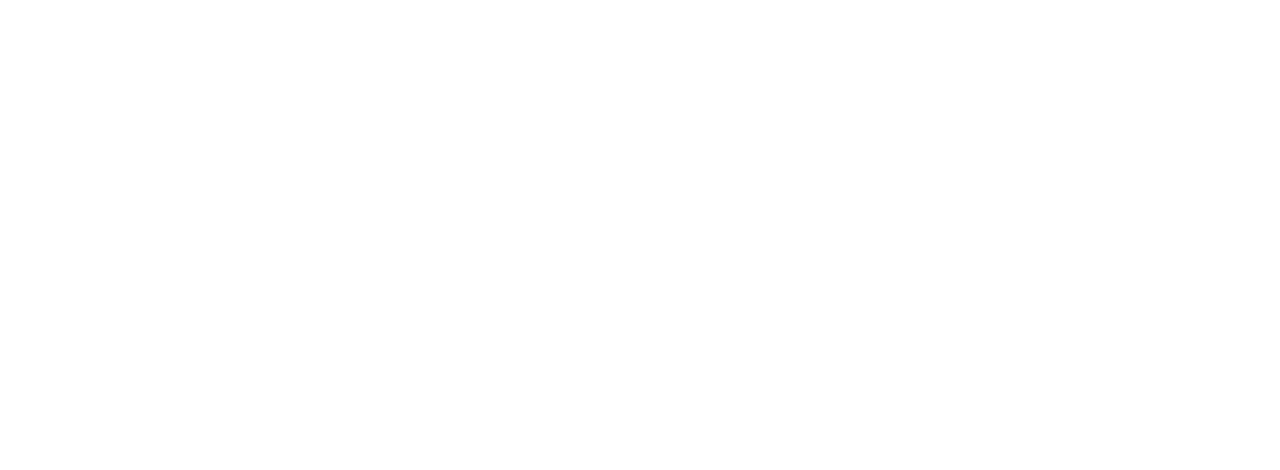
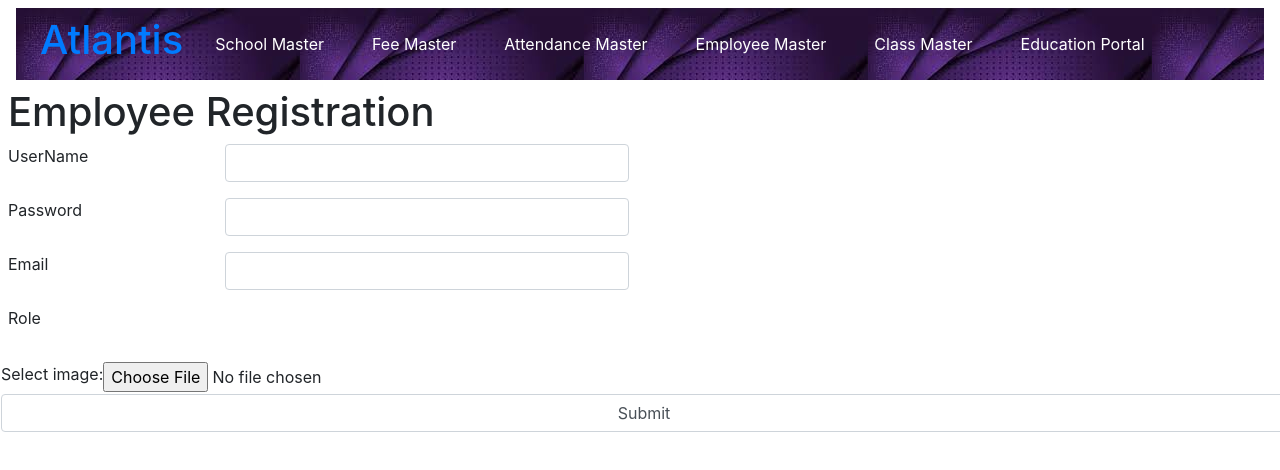
Before and after one commit to Artiupadhyay/atlantisui, a React (Create React App) app: page /school/addstudent in a window 1280 px wide. Shown: the top 470 px of the page. Built offline with nearby package versions, Linux system fonts and the light colour scheme.

Commit message:
employeereg created

```diff
--- a/src/App.js
+++ b/src/App.js
@@ -7,6 +7,10 @@
 import AddSchool from './pages/admin/addschool';
 import ViewSchool from './pages/admin/viewschool';
 import SchoolDash from './pages/school/schooldash';
+import EmployeeReg from './pages/school/employeereg';
+import AddStudent from './pages/school/addstudent';
+import ViewEmployeeReg from './pages/school/viewemployee';
+import ViewStudents from './pages/school/viewstudents';
 import {
     BrowserRouter as Router,
     Switch,
@@ -20,9 +24,12 @@
            <Route path='/' exact component={Login} />
            <Route path='/admin/dashboard/' exact component ={Dashboard} />
            <Route path='/admin/addschool/' exact component ={AddSchool} />
-
            <Route path='/admin/viewschool/' exact component ={ViewSchool} />
            <Route path='/school/schooldash/' exact component ={SchoolDash} />
+           <Route path='/school/employeereg/' exact component ={EmployeeReg} />
+           <Route path='/school/addstudent/' exact component ={AddStudent} />
+           <Route path='/school/viewemployee/' exact component ={ViewEmployeeReg}/>
+           <Route path='/school/viewstudents/' exact component ={ViewStudents} />
         </Router>
     );
 }
--- /dev/null
+++ b/src/pages/school/addstudent.jsx
@@ -0,0 +1,59 @@
+import React from 'react';
+import {connect} from 'react-redux';
+import SchoolNav from './components/schoolnav';
+
+
+function AddStudent(props) {
+  const [UserName, setUserName] = React.useState(null);
+  const [Password, setPassword] = React.useState(null);
+  const [Email, setEmail] = React.useState(null);
+
+
+  const handelUserNameChange = (event)=>{
+      setUserName(event.target.value);
+  }
+  const handelPasswordChange = (event)=>{
+      setPassword(event.target.value);
+  }
+  const handelEmailChange = (event)=>{
+    setEmail(event.target.value);
+}
+
+
+    return(
+      <>
+      <SchoolNav/>
+         <div className="ml-2 schoolform ">
+             <h1 className="bd-highlight">Employee Registration</h1>
+        <div className="form-group row">
+         <label for="Username" className="col-sm-2 ">UserName</label>
+        <div className="col-md-4">
+        <input type="text" className="form-control"  value={UserName} onChange={handelUserNameChange}/>
+       </div>
+      </div>
+     <div className="form-group row">
+    <label for="Password" className="col-sm-2 ">Password</label>
+    <div className="col-md-4">
+      <input type="text" className="form-control"  value={Password} onChange={handelPasswordChange}/>
+    </div>
+  </div>
+  <div className="form-group row">
+    <label for="Email" className="col-sm-2 ">Email</label>
+    <div className="col-md-4">
+      <input type="text" className="form-control"  value={Email} onChange={handelEmailChange}/>
+    </div>
+  </div>
+  <div className="form-group row">
+      <label for="Role" className="col-sm-2 ">Role</label>
+  </div>
+  <div className=" p-2 form-group row">
+    <label for="img">Select image:</label>
+    <input type="file" id="img" name="img" accept="image/*"/>
+    <input type="submit" className=" form-control"  name="submit"  onClick={()=>this.AddStudent()}/>
+    </div>
+</div>
+</>
+
+    );
+}
+export default AddStudent;
--- /dev/null
+++ b/src/pages/school/components/schoolcard.jsx
@@ -0,0 +1,13 @@
+import React from 'react';
+ function SchoolCard(props){
+     return(
+        <div className="card">
+        <img className="card-img-top" src="..." alt="Card image cap"/>
+        <div className="card-body">
+        <p className="card-text">Some quick example text to build on the card title and make up the bulk of the card's content.</p>
+        </div>
+         </div>
+
+     );
+ }
+ export default SchoolCard;
--- a/src/pages/school/components/schoolnav.jsx
+++ b/src/pages/school/components/schoolnav.jsx
@@ -11,10 +11,10 @@
 
       <li className="nav-item">
         <div class="dropdown">
-        <a className="content p-4 nav-link" href="/school/master">School Master</a>
+        <a className="content p-4 nav-link" href="">School Master</a>
     <div class="dropdown-content">
-      <a href="#">Add School</a>
-      <a href="#">View School</a>
+      <a href="/admin/addschool">Add School</a>
+      <a href="/admin/viewschool">View School</a>
       <a href="#">View School Report</a>
     </div>
    </div>
@@ -22,17 +22,17 @@
       </li>
       <li className="nav-item">
       <div class="dropdown">
-        <a className="content p-4 nav-link" href="/school/master"> Fee Master</a>
+        <a className="content p-4 nav-link" href=""> Fee Master</a>
         <div class="dropdown-content">
-      <a href="addschool">Add fee Structure</a>
-      <a href="viewschool">View Fee due</a>
+      <a href="">Add fee Structure</a>
+      <a href="">View Fee due</a>
       <a href="#">Deposit Fee</a>
     </div>
    </div>
       </li>
       <li className="nav-item">
       <div class="dropdown">
-        <a className=" content p-4 nav-link " href="/admin/viewschool">Attendance Master</a>
+        <a className=" content p-4 nav-link " href="">Attendance Master</a>
         <div class="dropdown-content">
       <a href="#">View Employee Attendance</a>
       <a href="#">View Student Attendance</a>
@@ -43,9 +43,9 @@
       <div class="dropdown">
         <a className=" content p-4 nav-link " href="/admin/viewschool">Employee Master</a>
         <div class="dropdown-content">
-      <a href="#">Add Employee</a>
-      <a href="#">View classTeacher</a>
-      <a href="#">View Employee</a>
+      <a href="/school/employeereg">Add Employee</a>
+      <a href="">View classTeacher</a>
+      <a href="/school/viewemployeereg">View Employee</a>
     </div>
    </div>
       </li>
--- /dev/null
+++ b/src/pages/school/employeereg.jsx
@@ -0,0 +1,59 @@
+import React from 'react';
+import {connect} from 'react-redux';
+import SchoolNav from './components/schoolnav';
+
+
+function EmployeeReg(props) {
+  const [UserName, setUserName] = React.useState(null);
+  const [Password, setPassword] = React.useState(null);
+  const [Email, setEmail] = React.useState(null);
+
+
+  const handelUserNameChange = (event)=>{
+      setUserName(event.target.value);
+  }
+  const handelPasswordChange = (event)=>{
+      setPassword(event.target.value);
+  }
+  const handelEmailChange = (event)=>{
+    setEmail(event.target.value);
+}
+
+
+    return(
+      <>
+      <SchoolNav/>
+         <div className="ml-2 schoolform ">
+             <h1 className="bd-highlight">Employee Registration</h1>
+        <div className="form-group row">
+         <label for="Username" className="col-sm-2 ">UserName</label>
+        <div className="col-md-4">
+        <input type="text" className="form-control"  value={UserName} onChange={handelUserNameChange}/>
+       </div>
+      </div>
+     <div className="form-group row">
+    <label for="Password" className="col-sm-2 ">Password</label>
+    <div className="col-md-4">
+      <input type="text" className="form-control"  value={Password} onChange={handelPasswordChange}/>
+    </div>
+  </div>
+  <div className="form-group row">
+    <label for="Email" className="col-sm-2 ">Email</label>
+    <div className="col-md-4">
+      <input type="text" className="form-control"  value={Email} onChange={handelEmailChange}/>
+    </div>
+  </div>
+  <div className="form-group row">
+      <label for="Role" className="col-sm-2 ">Role</label>
+  </div>
+  <div className=" p-2 form-group row">
+    <label for="img">Select image:</label>
+    <input type="file" id="img" name="img" accept="image/*"/>
+    <input type="submit" className=" form-control"  name="submit"  onClick={()=>this.AddEmployee()}/>
+    </div>
+</div>
+</>
+
+    );
+}
+export default EmployeeReg;
--- /dev/null
+++ b/src/pages/school/viewemployee.jsx
@@ -0,0 +1,16 @@
+import React from 'react';
+import SchoolNav from './components/schoolnav';
+import SchoolCard from './components/schoolcard';
+
+function ViewEmployeeReg(){
+    return(
+        <>
+        <SchoolNav />
+        <div className="d-flex col-4">
+            <SchoolCard/>
+        </div>
+       </>
+
+    );
+}
+export default ViewEmployeeReg;
--- /dev/null
+++ b/src/pages/school/viewstudents.jsx
@@ -0,0 +1,16 @@
+import React from 'react';
+import SchoolNav from './components/schoolnav';
+import SchoolCard from './components/schoolcard';
+
+function ViewStudents(){
+    return(
+        <>
+        <SchoolNav />
+        <div className="d-flex col-4">
+            <SchoolCard/>
+        </div>
+       </>
+
+    );
+}
+export default ViewStudents;
```
